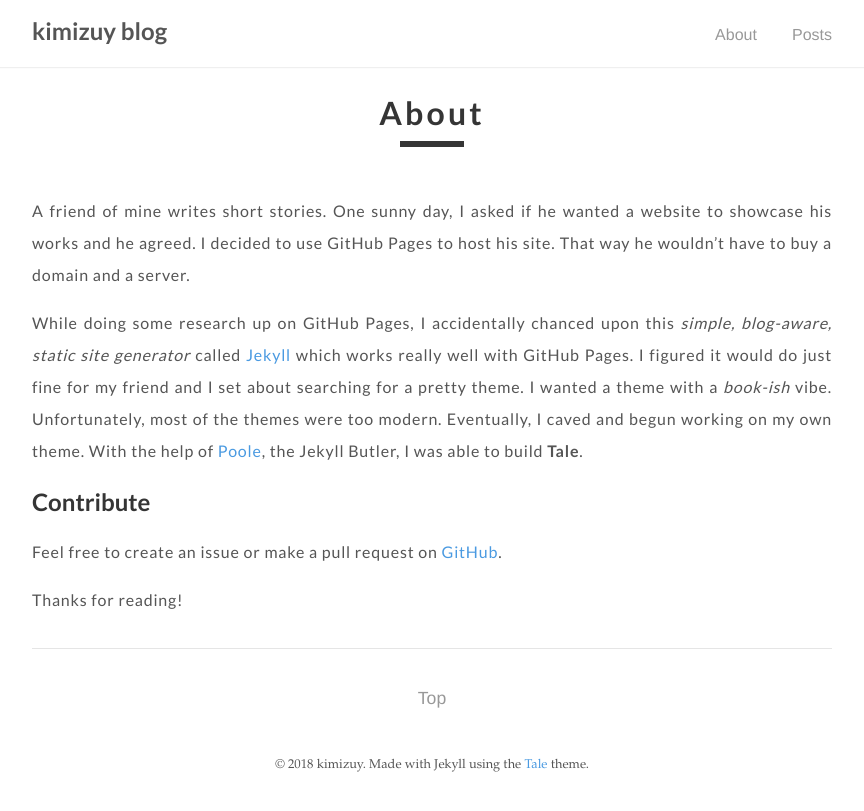
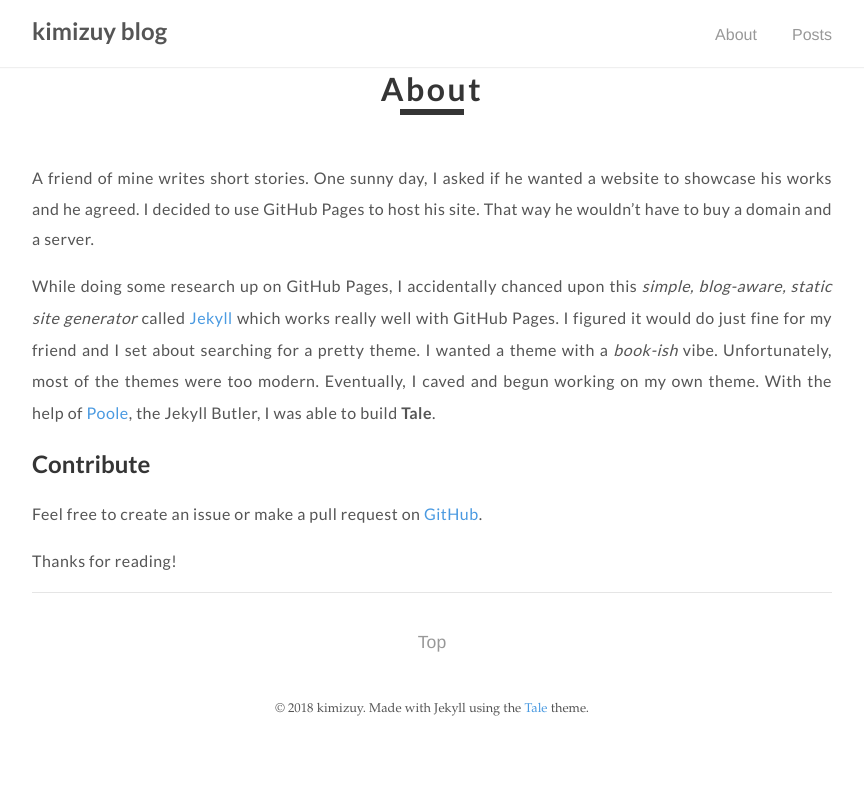
Before and after one commit to kimizuy/archive, a Jekyll site: the page built from kimizuy-blog-by-Jekyll/about.md, in a window 1280 px wide. Shown: the top 811 px of the page, without its empty margins (208-1072 px from the left). Built offline with Jekyll 4.4.1, drawn with Linux system fonts in a browser that asks for light colours; nearby versions of some CDN libraries; some web fonts are replaced.

Commit message:
design fix 9

```diff
--- a/kimizuy-blog-by-Jekyll/_layouts/home.html
+++ b/kimizuy-blog-by-Jekyll/_layouts/home.html
@@ -11,7 +11,7 @@ layout: default
         <div class="catalogue-line"></div>
 
         <p>
-          {{ post.content | strip_html | truncate: 90 }}
+          {{ post.content | strip_html | truncate: 60 }}
         </p>
 
       </div>
--- a/kimizuy-blog-by-Jekyll/_sass/tale/_catalogue.scss
+++ b/kimizuy-blog-by-Jekyll/_sass/tale/_catalogue.scss
@@ -27,8 +27,8 @@
     font-family: $kimizuy-font;
     font-size: 2rem;
     font-weight: 700;
-    margin: .5rem 0;
-    letter-spacing: 0.1em;
+    margin: 0rem 0;
+    letter-spacing: 0.08em;
   }
 
   &-line {
@@ -39,6 +39,6 @@
   }
 
   p{
-    letter-spacing: 0.05em;
+    letter-spacing: 0.03em;
   }
 }
--- a/kimizuy-blog-by-Jekyll/_sass/tale/_post.scss
+++ b/kimizuy-blog-by-Jekyll/_sass/tale/_post.scss
@@ -1,5 +1,5 @@
 .post {
-  padding: 1rem 0;
+  padding: 0rem 0;
   &-info {
     color: $default-tint;
     font-family: $serif-secondary;
@@ -15,9 +15,9 @@
     color: $default-shade;
     font-family: $kimizuy-font;
     font-size: 2rem;
-    margin: 0.6rem 0;
+    margin: 0.1rem 0;
     text-align: center;
-    letter-spacing: 0.1em;
+    letter-spacing: 0.08em;
   }
 
   &-line {
@@ -30,13 +30,13 @@
   p {
     margin: 0 0 1rem;
     text-align: justify;
-    line-height: 2;
-    letter-spacing: 0.05em;
+    line-height: 1.9;
+    letter-spacing: 0.03em;
   }
 
   li {
     line-height: 1.9;
-    letter-spacing: 0.05em;
+    letter-spacing: 0.03em;
   }
 
   a:hover {
```
